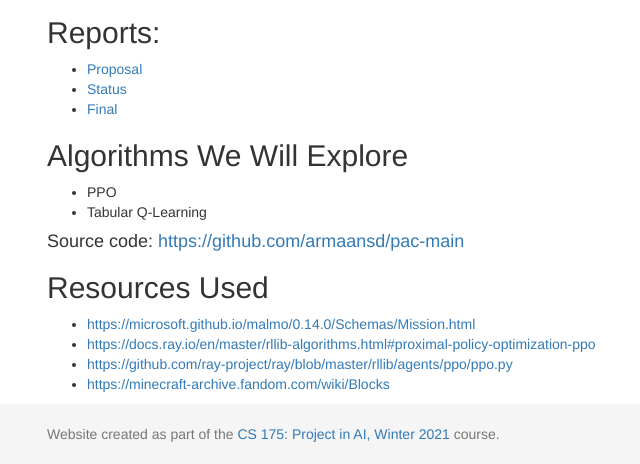
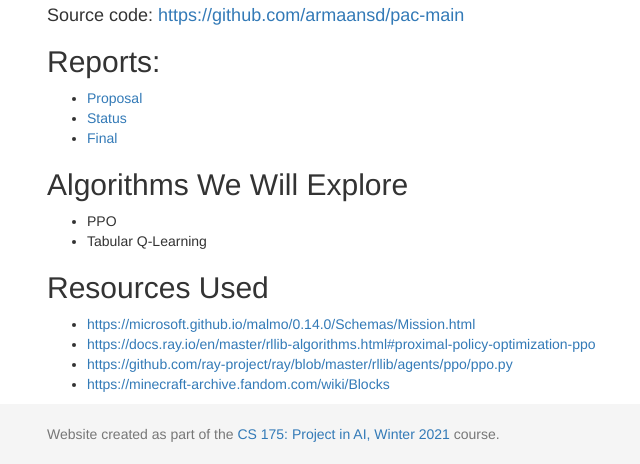
Before and after one commit to armaansd/pac-mAIn, a Jekyll site: the page built from docs/index.md, in a window 1280 px wide and 900 px high, scrolled down 611 px, cut to the strip 436-900 px from the top of the window. Shown: the whole strip, without its empty margins (23-663 px from the left). Built offline with Jekyll 4.4.1, drawn with Linux system fonts in a browser that asks for light colours; part of the change alters nothing that is shown.

```diff
--- a/docs/index.md
+++ b/docs/index.md
@@ -11,6 +11,8 @@ title:  Home
 
 <img src="https://user-images.githubusercontent.com/75513952/142333894-bb3948dc-c27e-4b5d-9723-6c287426d49d.png" width="1000" height="700">
 
+#### Source code: <https://github.com/armaansd/pac-main>
+
 ## Reports:
 - [Proposal](proposal.html)
 - [Status](status.html)
@@ -19,9 +21,6 @@ title:  Home
 ## Algorithms We Will Explore
 - PPO
 - Tabular Q-Learning
-
-#### Source code: <https://github.com/armaansd/pac-main>
-
 
 ## Resources Used
 
```
